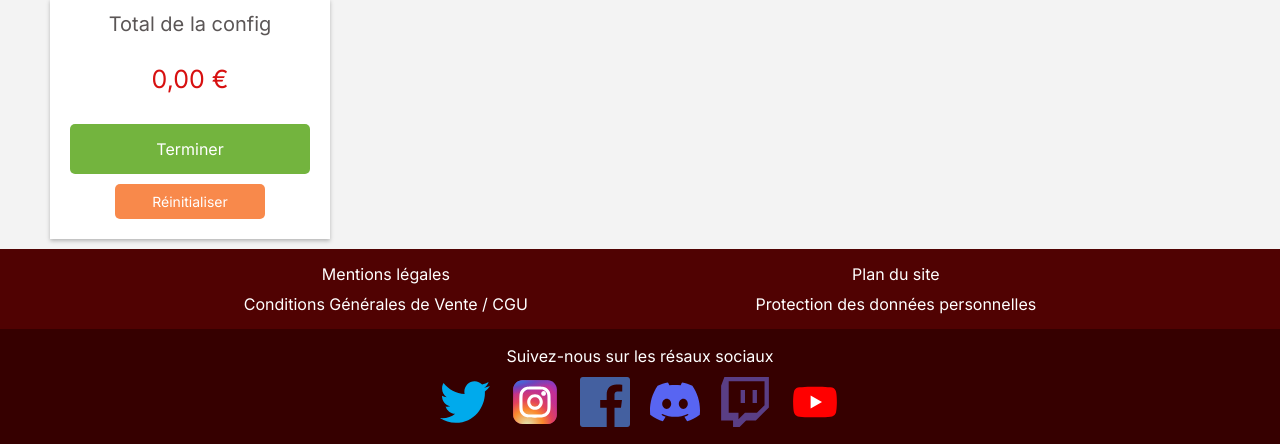
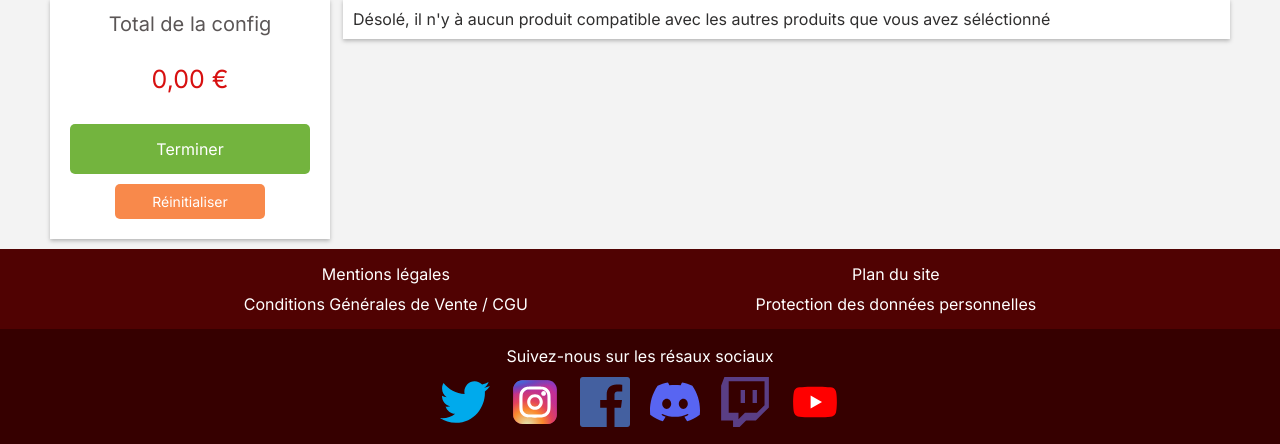
Before and after one commit to Xaphan67/TechTreckMarket, a Symfony app: template templates/configurateur/index.html.twig in a window 1280 px wide. Shown: the part 544-988 px from the top of the page. Run offline with Twig, Linux system fonts and the light colour scheme; the template is opened without the code that fills it, so the values that code supplies are empty; form fields are guessed from the names that the template uses; some libraries are stand-ins or nearby versions.

Commit message:
Add message if no product is compatible with current selected products

```diff
--- a/templates/configurateur/index.html.twig
+++ b/templates/configurateur/index.html.twig
@@ -134,6 +134,11 @@
             </section>
 
             <section class="liste-produits">
+                {% if produits | length == 0 %}
+                    <section class="conteneur">
+                        <p class="aucunProduit">Désolé, il n'y à aucun produit compatible avec les autres produits que vous avez séléctionné</p>
+                    </section>
+                {% else %}
                     {# Affiche la pagination #}
                     {% if produits.pageCount > 1 %}
                         <section class="conteneur pagination-haut">
@@ -171,6 +176,7 @@
                         <section class="conteneur">
                             {{ knp_pagination_render(produits) }}
                         </section>
+                    {% endif %}
                 {% endif %}
             </section>
         </div>
```
Lines whose indentation alone changed are shown as unchanged.
